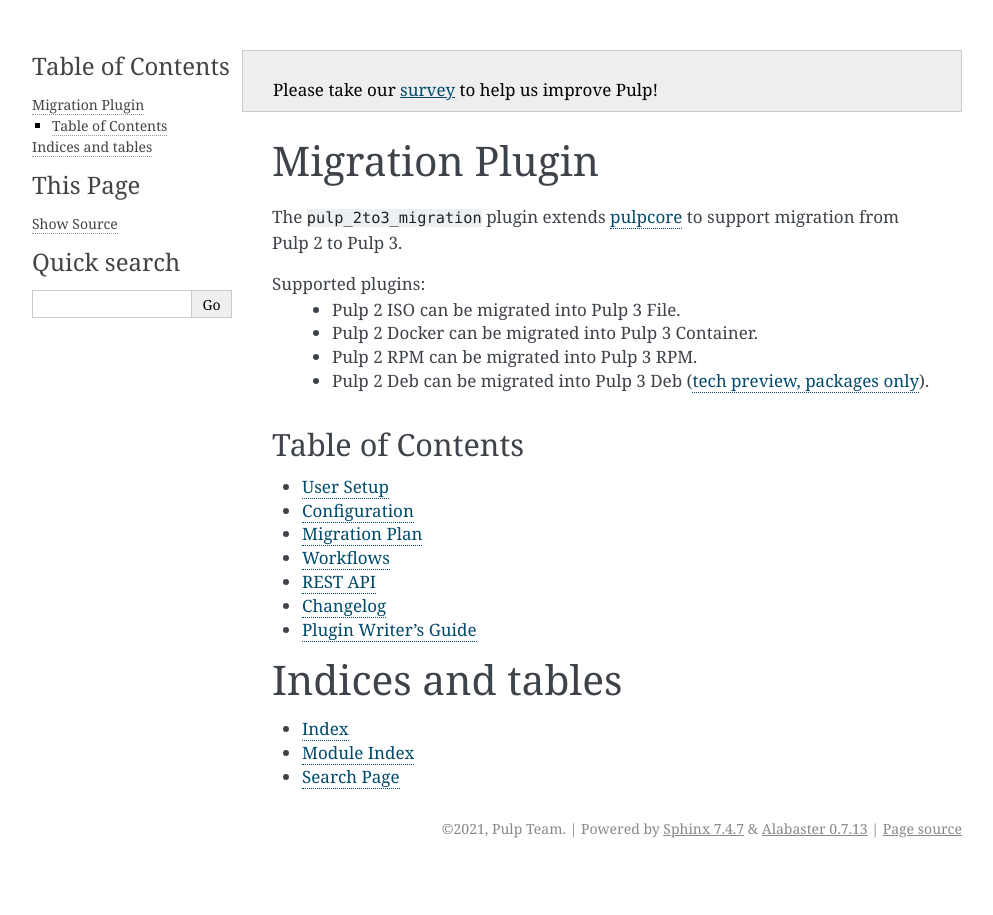
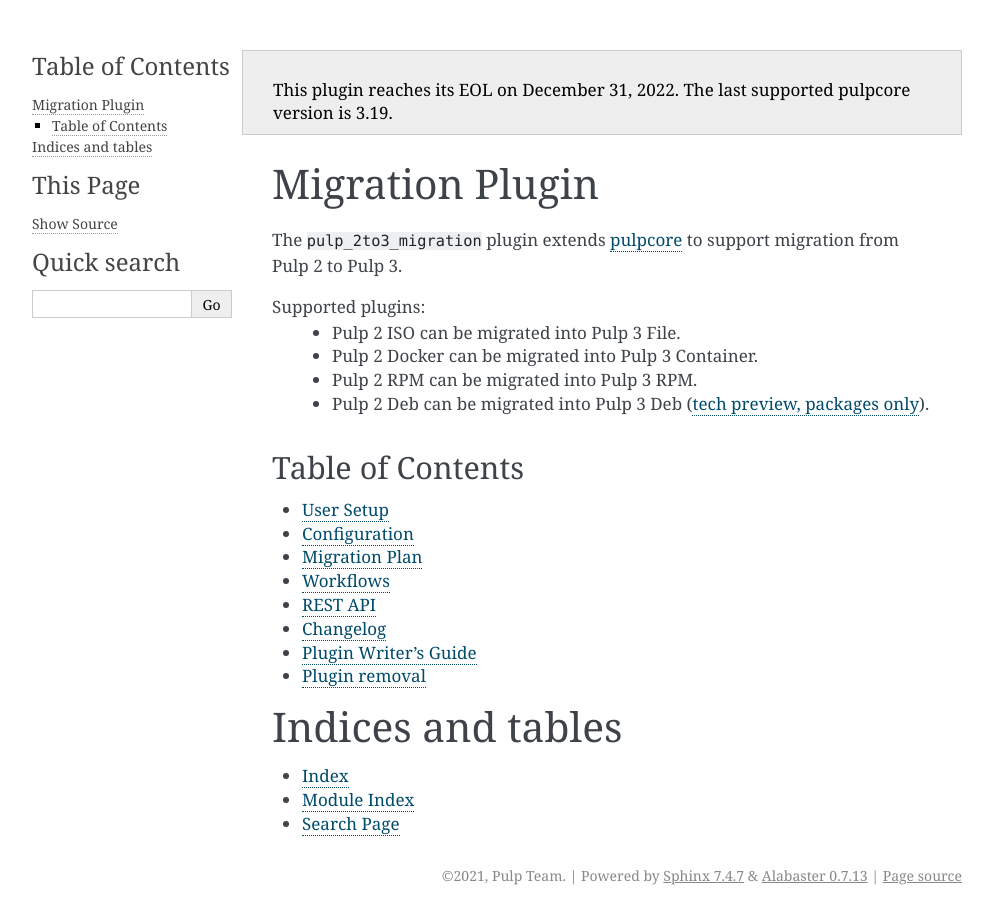
Before and after one commit to pulp/pulp-2to3-migration, a Sphinx documentation site: the page built from docs/index.rst, in a window 1280 px wide. Shown: the whole page, without its empty margins (148-1141 px from the left). Built offline with Sphinx 7.4.7, drawn with Linux system fonts in a browser that asks for light colours.

Commit message:
Add plugin removal docs and a banner for EOL
Also removed the old survey banner.

closes #534

```diff
--- a/docs/_static/survey_banner.js
+++ b/docs/_static/eol_banner.js
@@ -3,7 +3,8 @@
     var body = document.getElementsByClassName("bodywrapper")[0]
     var doc = document.getElementsByClassName("body")[0]
     elem.className = "admonition important"
-    elem.id = "pulp-survey-banner"
-    elem.innerHTML = "<p>Please take our <a href=\"https://forms.gle/C3QwT9SVncXETipu9\">survey</a> to help us improve Pulp!</p>";
+    elem.id = "pulp-2to3-migration-eol-banner"
+    elem.innerHTML = "<p>This plugin reaches its EOL on December 31, 2022. The last supported pulpcore" +
+        " version is 3.19.</p>";
     body.insertBefore(elem, doc)
 }
--- a/docs/conf.py
+++ b/docs/conf.py
@@ -103,7 +103,7 @@
 html_static_path = ['_static']
 
 # Add in a banner
-html_js_files = ['survey_banner.js']
+html_js_files = ['eol_banner.js']
 
 # Custom sidebar templates, must be a dictionary that maps document names
 # to template names.
--- a/docs/index.rst
+++ b/docs/index.rst
@@ -25,6 +25,7 @@
    restapi
    changes
    plugin_writers_guide
+   plugin_removal
 
 
 Indices and tables
--- a/docs/migration_plan.rst
+++ b/docs/migration_plan.rst
@@ -1,5 +1,5 @@
 Migration Plan
---------------
+==============
 
 To configure what to migrate to Pulp 3, one needs to define a Migration Plan (MP).
 A MP defines which plugins to migrate and how.
```
Also changed, not shown: docs/plugin_removal.rst (added, +49 -0 lines), 1 other file.
